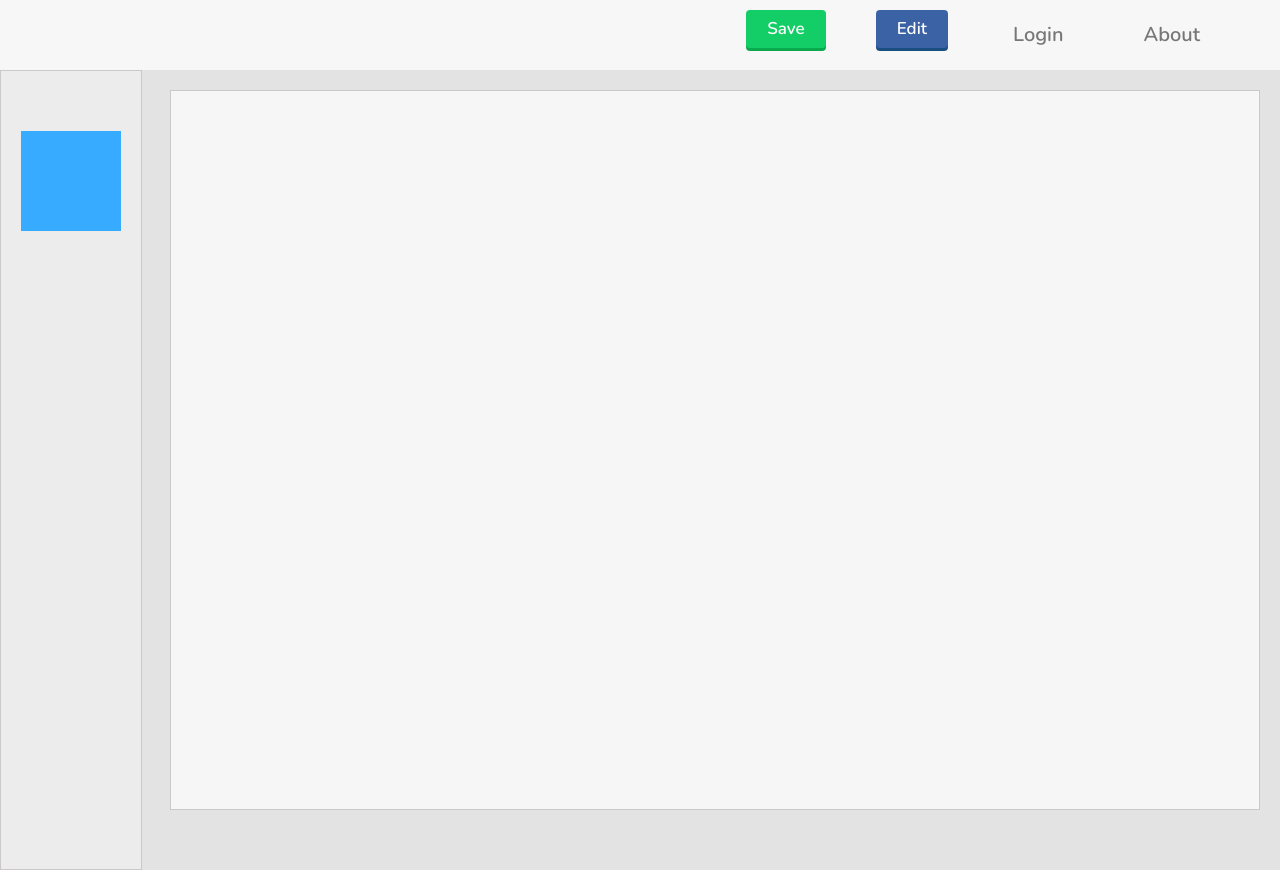
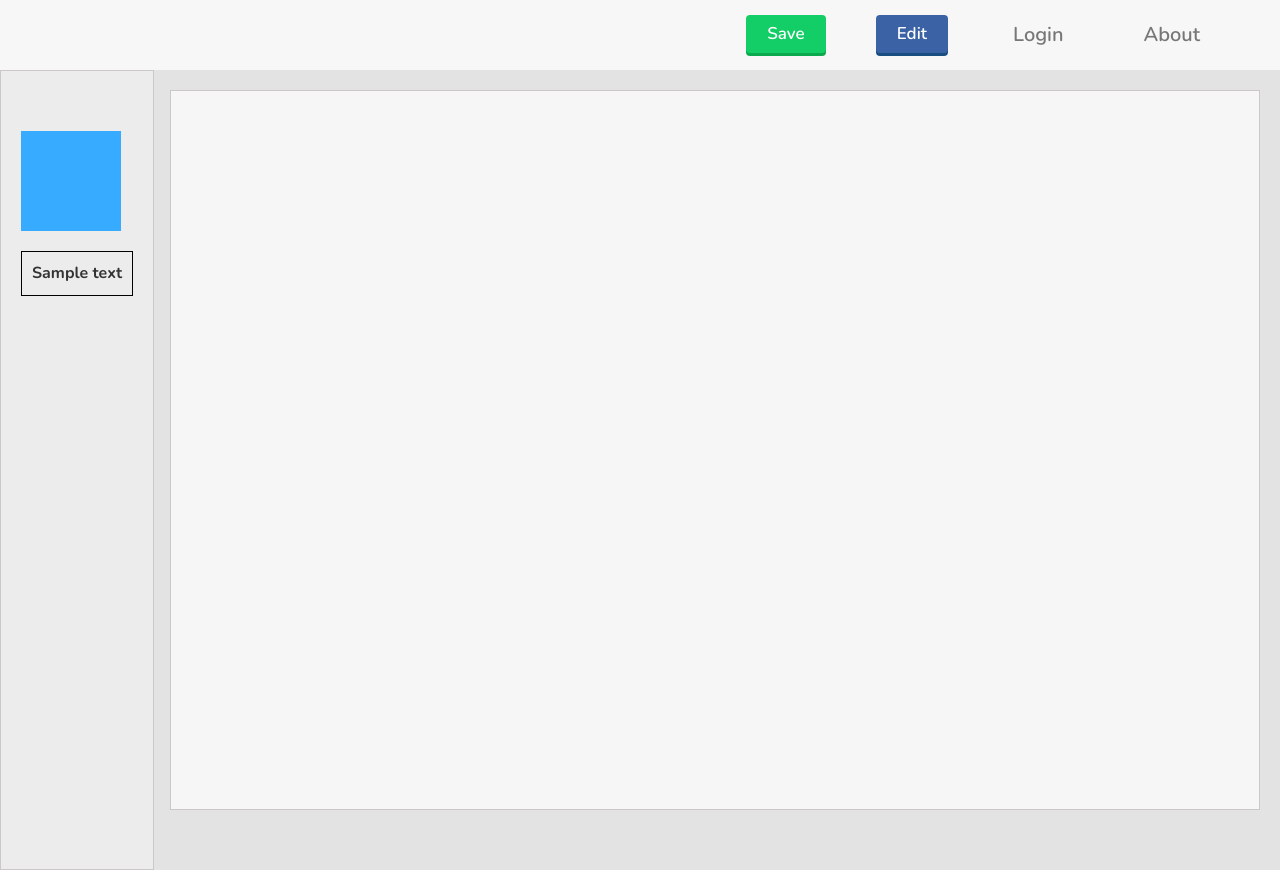
Before and after one commit to NivekL/EdgeFrame-master-thesis, a PHP site: page / in a window 1280 px wide. Run offline with PHP 8.4, Linux system fonts and the light colour scheme; some libraries are stand-ins or nearby versions.

Commit message:
added new element, text

```diff
--- a/css/style.min.css
+++ b/css/style.min.css
@@ -1 +1 @@
-*{margin:0;padding:0}.navbar{border-radius:0;border:none;background-color:#f7f7f7;margin-bottom:0;z-index:999}.sidenav{height:100%;position:absolute;left:0;background-color:#ececec;border:1px solid #cdc8c8;overflow-x:visible;padding:60px 20px}nav li{margin-right:50px}nav li a{margin-top:10px;margin-bottom:10px;padding:6px 20px;font-size:20px;font-family:"Nunito",helvetica,sans-serif;font-weight:600}nav li a:hover{font-weight:700}.btn{margin-top:10px;margin-bottom:10px;font-size:17px;font-family:"Nunito",helvetica,sans-serif;font-weight:600;padding:6px 20px;color:white}.btn:hover{font-weight:700;color:white}.btn:focus{color:white}.save{background-color:#13ce66;box-shadow:0 3px #0aa94e}.save:hover{background-color:#3bc676}.edit{box-shadow:0 3px #184e80;background-color:#3a62a4}.edit:hover{background-color:#285eb7}body{background-color:#e3e3e3}.wrapper{padding-left:20px;padding-right:20px;margin-left:150px;margin-top:20px}.wrapper .mid-col{border:1px solid #cdc8c8;background-color:#f6f6f6;height:90vh}.textblock{height:100px;width:100px;background-color:#37abff;z-index:100}.bottom-nav{margin-top:10px;padding:30px;background-color:#1b1b1b}
+*{margin:0;padding:0}.navbar{border-radius:0;border:none;background-color:#f7f7f7;margin-bottom:0;z-index:999}.sidenav{height:100%;position:absolute;left:0;background-color:#ececec;border:1px solid #cdc8c8;overflow-x:visible;padding:60px 20px}nav li{margin-right:50px}nav li a{margin-top:10px;margin-bottom:10px;padding:6px 20px;font-size:20px;font-family:"Nunito",helvetica,sans-serif;font-weight:600}nav li a:hover{font-weight:700}.btn{margin-top:15px;margin-bottom:15px;font-size:17px;font-family:"Nunito",helvetica,sans-serif;font-weight:600;padding:6px 20px;color:white}.btn:hover{font-weight:700;color:white}.btn:focus{color:white}.save{background-color:#13ce66;box-shadow:0 3px #0aa94e}.save:hover{background-color:#3bc676}.edit{box-shadow:0 3px #184e80;background-color:#3a62a4}.edit:hover{background-color:#285eb7}body{background-color:#e3e3e3}.wrapper{padding-left:20px;padding-right:20px;margin-left:150px;margin-top:20px}.wrapper .mid-col{border:1px solid #cdc8c8;background-color:#f6f6f6;height:90vh}.divBlock{height:100px;width:100px;background-color:#37abff;z-index:100;margin-bottom:20px}.text{border:1px solid black;font-family:"Nunito",helvetica,sans-serif;font-size:16px;font-weight:700;padding:10px;z-index:300}.bottom-nav{margin-top:10px;padding:30px;background-color:#1b1b1b}
--- a/index.php
+++ b/index.php
@@ -37,7 +37,7 @@
     <!-- Collect the nav links, forms, and other content for toggling -->
     <div class="collapse navbar-collapse" id="bs-example-navbar-collapse-1">
       <ul class="nav navbar-nav navbar-right">
-        <li><button id="saveBtn" class="default-btn btn save" value="Saved">Save</button></li>
+        <li><button id="saveBtn" class="default-btn btn save">Save</button></li>
         <li><button id="editBtn" class="default-btn btn edit">Edit</button></li>
         <li><a href="#" class="pull-right">Login</a></li>
         <li><a href="#" class="pull-right">About</a></li>
@@ -48,7 +48,8 @@
 
 <div id="sidepanel" class="sidenav">
 
-  <div id="textblock" class="textblock" draggable="true"></div>
+  <div id="divBlock" class="divBlock" draggable="true"></div>
+  <p id="text" class="text" draggable="true" contenteditable="true">Sample text</p></div>
 
 </div>
 
--- a/js/dragndrop.js
+++ b/js/dragndrop.js
@@ -1,15 +1,13 @@
 $( function() {
 
-
-
-  $( "#textblock" ).draggable({
+  $( "#divBlock, #text" ).draggable({
     helper: 'clone'
   }); // draggable function
 
   var i = 0;
 
     $( "#mid-div" ).droppable({
-      accept: "#textblock",
+      accept: "#divBlock, #text",
       over: function(event, ui){
         $(this)
         .css("border", "2px dashed #5991aa")
@@ -32,6 +30,9 @@ $( function() {
 
         $(this).append(element);
 
+        console.log(element);
+        console.log(element.className);
+
         $(element).draggable({
           containment: 'parent'
         });
--- a/sass/drag-boxes.scss
+++ b/sass/drag-boxes.scss
@@ -1,6 +1,16 @@
-.textblock{
+.divBlock{
   height: 100px;
   width: 100px;
   background-color: #37abff;
   z-index: 100;
+  margin-bottom: 20px;
 }
+
+.text{
+  border: 1px solid black;
+  font-family: $nunito;
+  font-size: 16px;
+  font-weight: 700;
+  padding: 10px;
+  z-index: 300;
+}
--- a/sass/nav.scss
+++ b/sass/nav.scss
@@ -37,8 +37,8 @@ nav {
 }
 
 .btn{
-  margin-top: 10px;
-  margin-bottom: 10px;
+  margin-top: 15px;
+  margin-bottom: 15px;
   font-size: 17px;
   font-family: $nunito;
   font-weight: 600;
```
